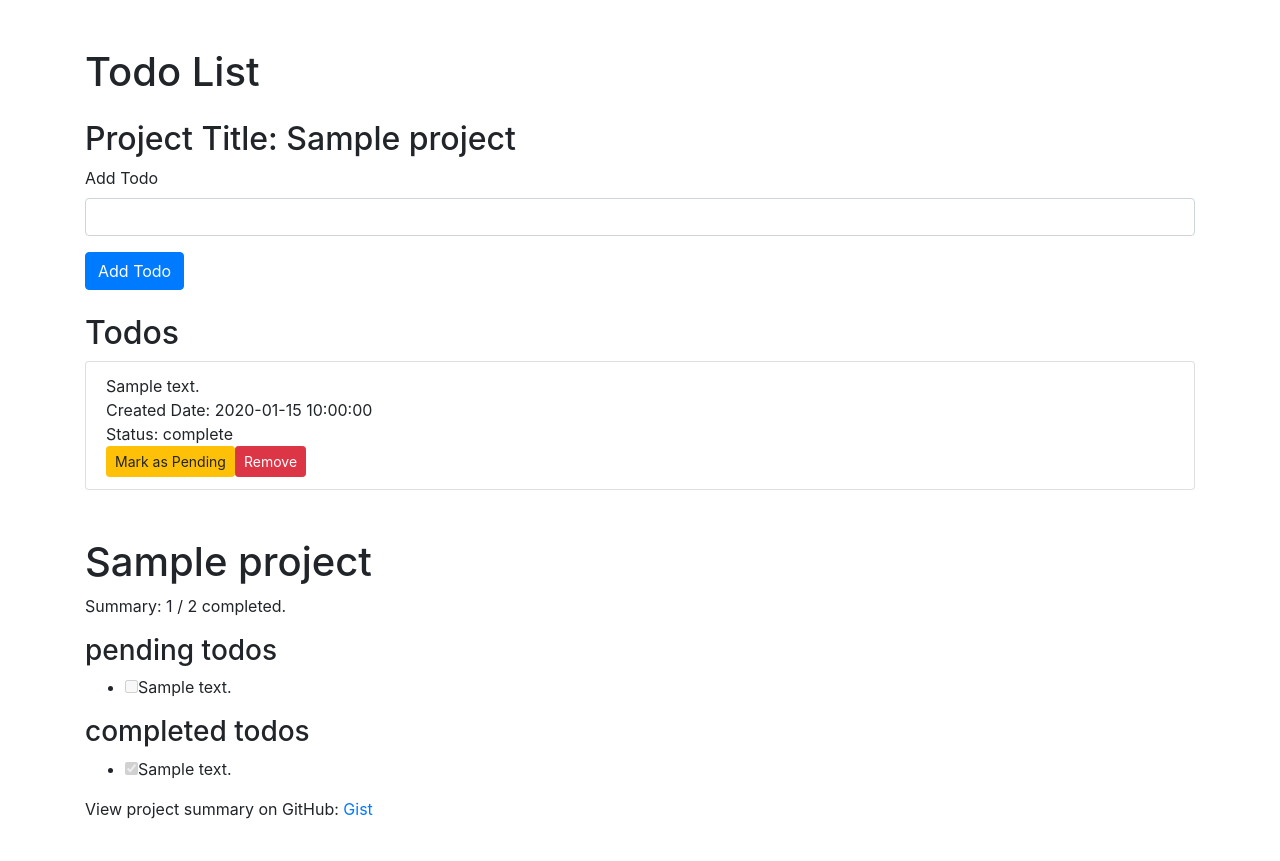
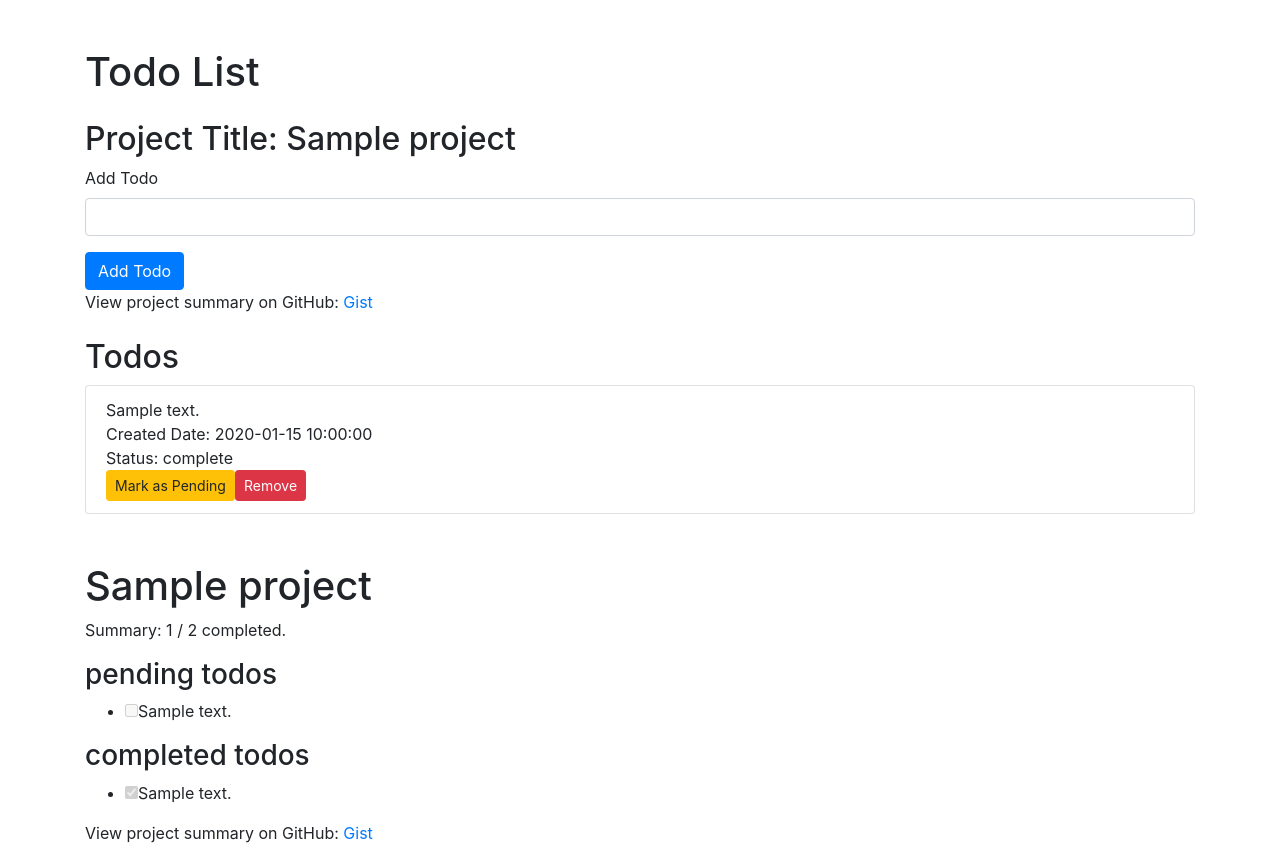
Before and after one commit to roshnigrace/python-flask-todo, a Flask app: template templates/project.html in a window 1280 px wide. Before the commit the page ends 819 px from the top, so only its background shows below. Run offline with Flask 3, Linux system fonts and the light colour scheme; tables that the repository leaves empty hold one stand-in row (values such as "Sample post"); the template is opened without the code that fills it: values that come from a table or form of the project are taken from there, most other values are stand-ins (such as "Sample title", 1, 10 or a date in 2020); some libraries are stand-ins or nearby versions.

Commit message:
Commit message

```diff
--- a/templates/project.html
+++ b/templates/project.html
@@ -17,6 +17,9 @@
             </div>
             <button type="submit" class="btn btn-primary">Add Todo</button>
         </form>
+        {% if gist_url %}
+        <p>View project summary on GitHub: <a href="{{ gist_url }}">Gist</a></p>
+        {% endif %}
         <h2 class="mt-4">Todos</h2>
         <ul class="list-group">
             {% for todo in todos %}
```
Also changed, not shown: 1 other file.
